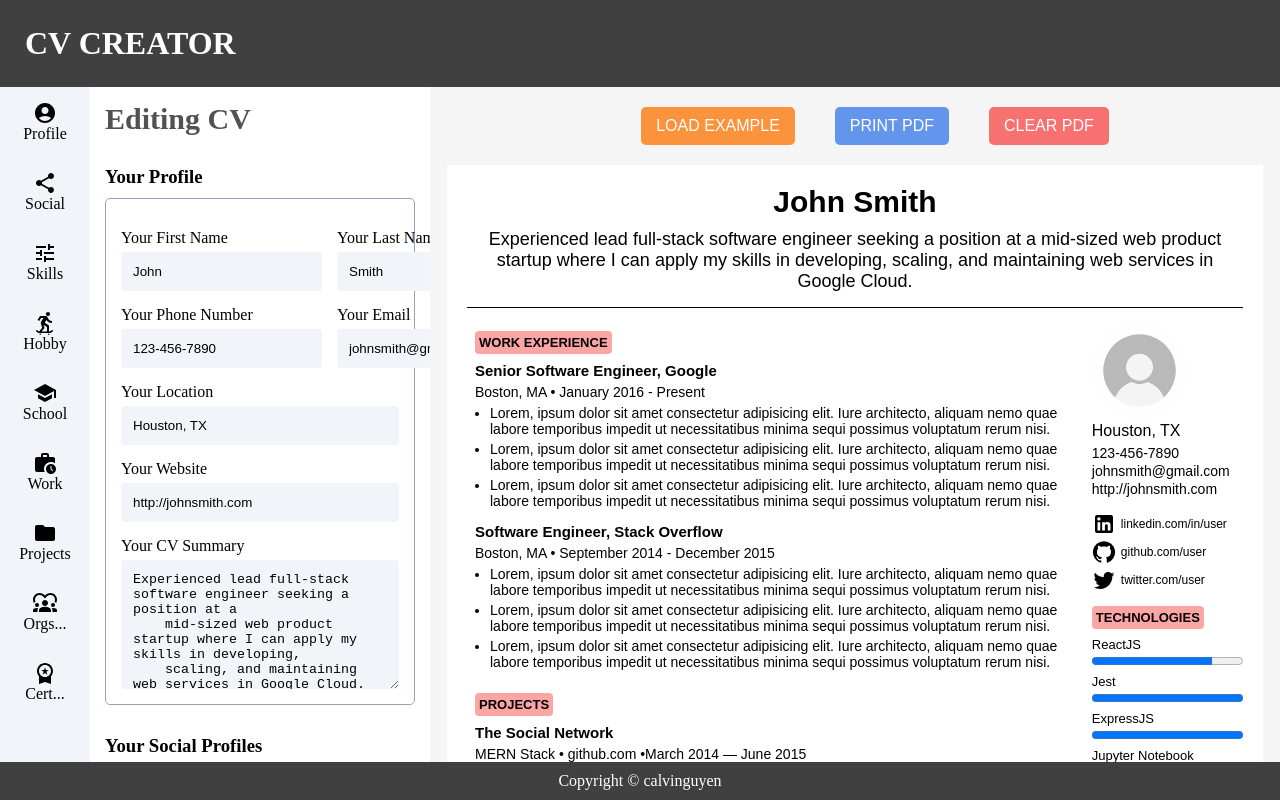
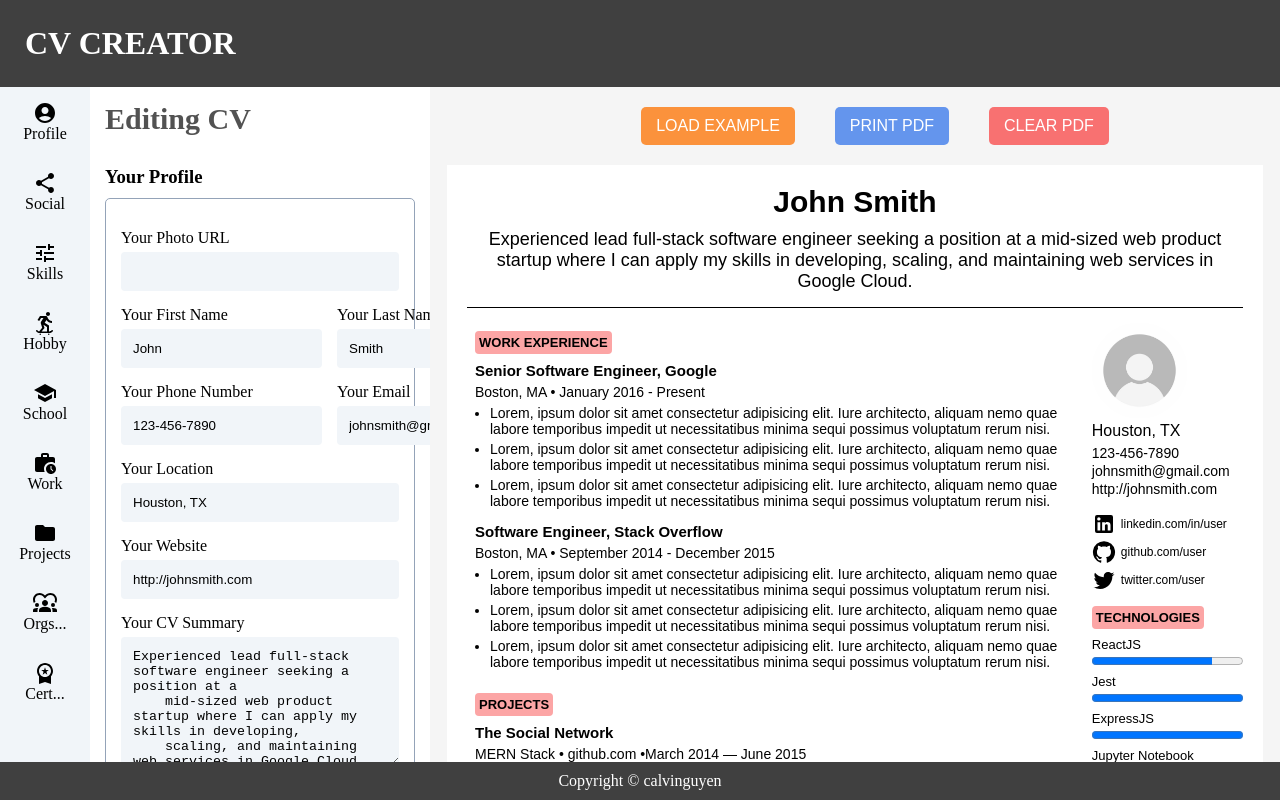
Before and after one commit to calvinguyen/cv-application, a React (Vite) app: page / in a window 1280 px wide. Built offline with nearby package versions, Linux system fonts and the light colour scheme.

Commit message:
Add profile picture url input

```diff
--- a/src/components/CVEditBar/Forms/Profile.jsx
+++ b/src/components/CVEditBar/Forms/Profile.jsx
@@ -1,9 +1,18 @@
 const Profile = ({ generalInfo, onGeneralInfoChange }) => {
   return (
     <section id="profile-form" className="edit-section">
-      <h1 className='edit-section-title'>Your Profile</h1>
+      <h1 className="edit-section-title">Your Profile</h1>
 
-      <form className=''>
+      <form className="">
+        <div className="input-container">
+          <p className="label">Your Photo URL</p>
+          <input
+            type="text"
+            name="profilePic"
+            value={generalInfo.profilePic}
+            onChange={(e) => onGeneralInfoChange(e)}
+          />
+        </div>
         <div className="two-col">
           <div className="input-container">
             <p className="label">Your First Name</p>
@@ -11,7 +20,7 @@ const Profile = ({ generalInfo, onGeneralInfoChange }) => {
               type="text"
               name="firstName"
               value={generalInfo.firstName}
-              onChange={e => onGeneralInfoChange(e)}
+              onChange={(e) => onGeneralInfoChange(e)}
             />
           </div>
           <div className="input-container">
@@ -20,7 +29,7 @@ const Profile = ({ generalInfo, onGeneralInfoChange }) => {
               type="text"
               name="lastName"
               value={generalInfo.lastName}
-              onChange={e => onGeneralInfoChange(e)}
+              onChange={(e) => onGeneralInfoChange(e)}
             />
           </div>
           <div className="input-container">
@@ -29,7 +38,7 @@ const Profile = ({ generalInfo, onGeneralInfoChange }) => {
               type="text"
               name="phone"
               value={generalInfo.phone}
-              onChange={e => onGeneralInfoChange(e)}
+              onChange={(e) => onGeneralInfoChange(e)}
             />
           </div>
           <div className="input-container">
@@ -38,7 +47,7 @@ const Profile = ({ generalInfo, onGeneralInfoChange }) => {
               type="text"
               name="email"
               value={generalInfo.email}
-              onChange={e => onGeneralInfoChange(e)}
+              onChange={(e) => onGeneralInfoChange(e)}
             />
           </div>
         </div>
@@ -48,7 +57,7 @@ const Profile = ({ generalInfo, onGeneralInfoChange }) => {
             type="text"
             name="location"
             value={generalInfo.location}
-            onChange={e => onGeneralInfoChange(e)}
+            onChange={(e) => onGeneralInfoChange(e)}
           />
         </div>
         <div className="input-container">
@@ -57,7 +66,7 @@ const Profile = ({ generalInfo, onGeneralInfoChange }) => {
             type="text"
             name="personalWebsite"
             value={generalInfo.personalWebsite}
-            onChange={e => onGeneralInfoChange(e)}
+            onChange={(e) => onGeneralInfoChange(e)}
           />
         </div>
         <div className="input-container">
@@ -65,12 +74,13 @@ const Profile = ({ generalInfo, onGeneralInfoChange }) => {
           <textarea
             name="cvSummary"
             value={generalInfo.cvSummary}
-            onChange={e => onGeneralInfoChange(e)}
-            rows="7" />
+            onChange={(e) => onGeneralInfoChange(e)}
+            rows="7"
+          />
         </div>
       </form>
     </section>
-  )
-}
+  );
+};
 
-export default Profile
+export default Profile;
--- a/src/components/CVForm/Profile/GeneralInfo.jsx
+++ b/src/components/CVForm/Profile/GeneralInfo.jsx
@@ -1,7 +1,9 @@
+import noAvatar from '../../../assets/images/noAvatar.jpg';
+
 const GeneralInfo = ({ generalInfo }) => {
   return (
     <section className="general-info">
-      <img src={generalInfo.profilePic} alt="profile" className="profile-pic" />
+      <img src={generalInfo.profilePic ? generalInfo.profilePic : noAvatar} alt="" className="profile-pic" />
       <p className="current-location">{generalInfo.location}</p>
       <div className="general-links">
         <p className="phone">{generalInfo.phone}</p>
--- a/src/data/emptyCV.js
+++ b/src/data/emptyCV.js
@@ -1,9 +1,8 @@
 import { v4 as uuidv4 } from 'uuid';
-import noAvatar from '../assets/images/noAvatar.jpg';
 
 const emptyCV = {
   generalInfo: {
-    profilePic: noAvatar,
+    profilePic: '',
     firstName: '',
     lastName: '',
     phone: '',
--- a/src/data/exampleCV.js
+++ b/src/data/exampleCV.js
@@ -1,9 +1,8 @@
 import { v4 as uuidv4 } from 'uuid';
-import noAvatar from '../assets/images/noAvatar.jpg';
 
 const emptyCV = {
   generalInfo: {
-    profilePic: noAvatar,
+    profilePic: '',
     firstName: 'John',
     lastName: 'Smith',
     phone: '123-456-7890',
```
Lines whose indentation alone changed are shown as unchanged.
